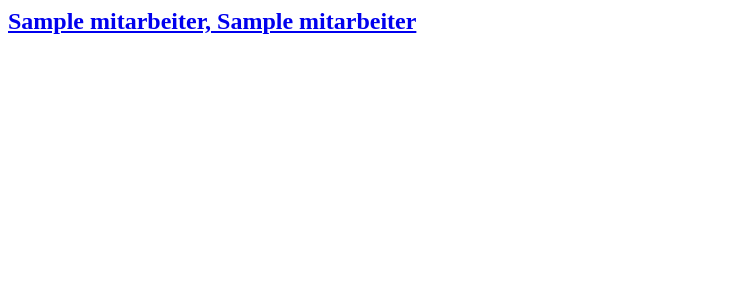
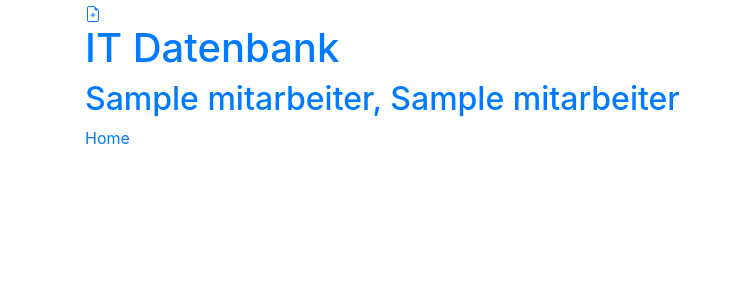
Before and after one commit to sabinevdb/itdatenbank, a Django app: page /mitarbeiterliste/ in a window 1280 px wide. Shown: the top 300 px of the page, without its empty margins (0-733 px from the left). Run offline with Django 4.2, Linux system fonts and the light colour scheme; tables that the repository leaves empty hold one stand-in row (values such as "Sample post").

Commit message:
neuer Mitarbeiter

```diff
--- /dev/null
+++ b/datenbank/templates/datenbank/base.html
@@ -0,0 +1,28 @@
+{% load static %}
+<!DOCTYPE html>
+<html>
+    <head>
+        <title>IT Datenbank</title>
+        <link rel="stylesheet" href="https://cdn.jsdelivr.net/npm/bootstrap@4.5.3/dist/css/bootstrap.min.css" integrity="sha384-TX8t27EcRE3e/ihU7zmQxVncDAy5uIKz4rEkgIXeMed4M0jlfIDPvg6uqKI2xXr2" crossorigin="anonymous">
+        <link href='//fonts.googleapis.com/css?family=Lobster&subset=latin,latin-ext' rel='stylesheet' type='text/css'>
+        <link rel="stylesheet" href="{% static 'css/blog.css' %}">
+    </head>
+    <body>
+        <header class="page-header">
+            <div class="container">
+                <a href="{% url 'mitarbeiter_neu' %}" class="top-menu">
+                    {% include './icons/file-earmark-plus.svg' %}
+                </a>
+                <h1><a href="/">IT Datenbank</a></h1>
+            </div>
+        </header>
+        <main class="content container">
+            <div class="row">
+                <div class="col">
+                    {% block content %}
+                    {% endblock %}
+                </div>
+            </div>
+        </main>
+    </body>
+</html>
--- a/datenbank/templates/datenbank/mitarbeiterliste.html
+++ b/datenbank/templates/datenbank/mitarbeiterliste.html
@@ -1,9 +1,13 @@
-<div class="main">
-
+{% extends 'datenbank/base.html' %}
+<a href="{% url 'mitarbeiter_neu' %}" class="top-menu">
+    {% include './icons/file-earmark-plus.svg' %}
+</a>
+  {% block content %}
     {% for mitarbeiter in dataset %}
 
       <h2><a href="{% url 'mitarbeiter_detail' pk=mitarbeiter.pk %}">{{ mitarbeiter.nachname }}, {{ mitarbeiter.vorname }}</a></h2>
 
     {% endfor %}
 
-</div>
+    <a href="{% url 'startseite' %}">Home</a>
+  {% endblock %}
--- /dev/null
+++ b/datenbank/templates/datenbank/startseite.html
@@ -0,0 +1,5 @@
+{% extends 'datenbank/base.html' %}
+
+  {% block content %}
+    <p>Startseite</p>
+  {% endblock %}
--- a/datenbank/urls.py
+++ b/datenbank/urls.py
@@ -4,7 +4,9 @@
 
 
 urlpatterns = [
+    path('', views.startseite, name='startseite'),
     path('mitarbeiter/', views.mitarbeiter), # http://127.0.0.1:8000/datenbank/mitarbeiter/
     path('mitarbeiterliste/', views.mitarbeiterliste),
     path('mitarbeiter/<int:pk>/', views.mitarbeiter_detail, name='mitarbeiter_detail'),
+    path('mitarbeiter/neu/', views.mitarbeiter_neu, name='mitarbeiter_neu'),
 ]
--- a/datenbank/views.py
+++ b/datenbank/views.py
@@ -2,23 +2,27 @@
 from django.http import HttpResponse
 # relative import of forms
 from .models import Mitarbeiter
+from .forms import MitarbeiterForm
 
 # Create your views here.
 def mitarbeiter(request):
     return render(request, 'datenbank/mitarbeiter.html', {})
 
-
-
 def mitarbeiterliste(request):
     # dictionary for initial data with
     # field names as keys
     context ={}
-
     # add the dictionary during initialization
     context["dataset"] = Mitarbeiter.objects.all()
-
     return render(request, "datenbank/mitarbeiterliste.html", context)
 
 def mitarbeiter_detail(request, pk):
     mitarbeiter = get_object_or_404(Mitarbeiter, pk=pk)
     return render(request, 'datenbank/mitarbeiter_detail.html', {'mitarbeiter': mitarbeiter})
+
+def startseite(request):
+    return render(request, 'datenbank/startseite.html', {})
+
+def mitarbeiter_neu(request):
+    form = MitarbeiterForm()
+    return render(request, 'datenbank/mitarbeiter_edit.html', {'form': form})
```
Also changed, not shown: datenbank/forms.py (added, +8 -0 lines), datenbank/templates/datenbank/mitarbeiter_detail.html (+16 -1 lines), datenbank/templates/datenbank/mitarbeiter_edit.html (added, +9 -0 lines), datenbank/templates/datenbank/icons/file-earmark-plus.svg (added).
